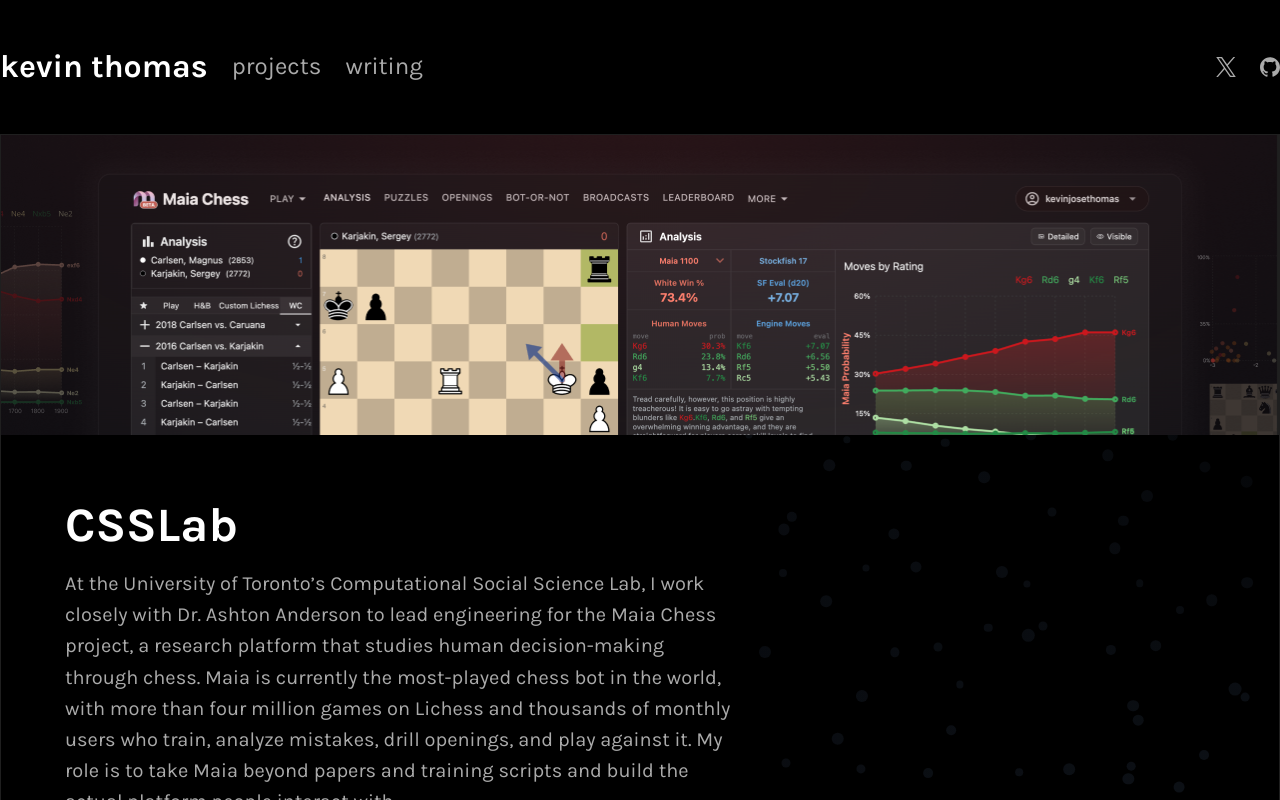
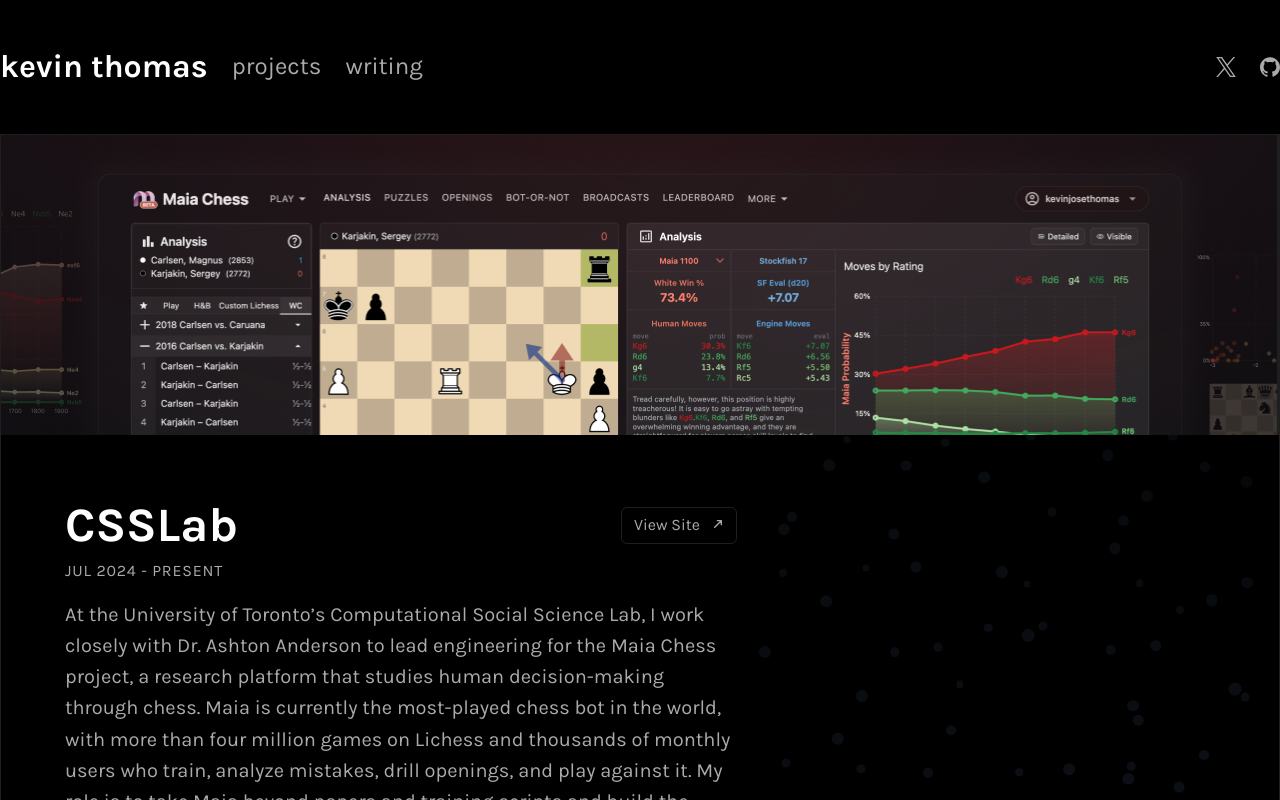
Before and after one commit to kevinjosethomas/kevinjosethomas, a Next.js app: page /work/csslab in a window 1280 px wide. Shown: the top 800 px of the page. Built offline with nearby package versions, Linux system fonts and the light colour scheme; a web font is replaced by a local one.

Commit message:
feat: add metadata to experience

```diff
--- a/app/work/csslab/page.tsx
+++ b/app/work/csslab/page.tsx
@@ -7,6 +7,8 @@ export default function CSSLab() {
       bannerImage="/experience/banners/csslab.png"
       bannerAlt="CSSLab"
       title="CSSLab"
+      dateRange="JUL 2024 - PRESENT"
+      siteUrl="https://csslab.cs.toronto.edu"
       backgroundPattern={<DotsPattern />}
       associatedProjectIds={["maia"]}
     >
--- a/app/work/kscale/page.tsx
+++ b/app/work/kscale/page.tsx
@@ -7,6 +7,8 @@ export default function KScale() {
       bannerImage="/experience/banners/k-scale.png"
       bannerAlt="K-Scale Labs"
       title="K-Scale Labs"
+      dateRange="JAN - APR 2025"
+      siteUrl="https://kscale.dev"
       backgroundPattern={<GridPattern />}
       associatedProjectIds={["emx", "kos"]}
     >
--- a/components/ExperienceLayout.tsx
+++ b/components/ExperienceLayout.tsx
@@ -7,6 +7,8 @@ interface ExperienceLayoutProps {
   bannerImage: string;
   bannerAlt: string;
   title: string;
+  dateRange: string;
+  siteUrl: string;
   children: ReactNode;
   backgroundPattern: ReactNode;
   associatedProjectIds: string[];
@@ -16,6 +18,8 @@ export default function ExperienceLayout({
   bannerImage,
   bannerAlt,
   title,
+  dateRange,
+  siteUrl,
   children,
   backgroundPattern,
   associatedProjectIds,
@@ -35,7 +39,36 @@ export default function ExperienceLayout({
       />
       <div className="relative flex w-full flex-col items-start justify-start gap-4 overflow-hidden p-16">
         <div className="absolute top-0 right-0 -z-10">{backgroundPattern}</div>
-        <h1 className="z-10 text-4xl font-bold">{title}</h1>
+        <div className="z-10 flex w-full max-w-2xl flex-col items-start justify-start gap-2">
+          <div className="flex w-full items-center justify-between">
+            <h1 className="text-4xl font-bold">{title}</h1>
+            <a
+              href={siteUrl}
+              target="_blank"
+              rel="noopener noreferrer"
+              className="group border-border text-secondary flex items-center gap-2 rounded-md border px-3 py-1.5 text-sm transition-all hover:border-white/20 hover:text-white"
+            >
+              <span>View Site</span>
+              <svg
+                className="h-4 w-4 transition-transform group-hover:translate-x-0.25 group-hover:-translate-y-0.25"
+                fill="none"
+                stroke="currentColor"
+                viewBox="0 0 24 24"
+                xmlns="http://www.w3.org/2000/svg"
+              >
+                <path
+                  strokeLinecap="round"
+                  strokeLinejoin="round"
+                  strokeWidth={2}
+                  d="M14 4h6m0 0v6m0-6L10 14"
+                />
+              </svg>
+            </a>
+          </div>
+          <p className="text-secondary text-sm tracking-wider uppercase">
+            {dateRange}
+          </p>
+        </div>
         <div className="text-secondary z-10 flex w-full max-w-2xl flex-col items-start justify-start gap-4 text-lg">
           {children}
         </div>
```
